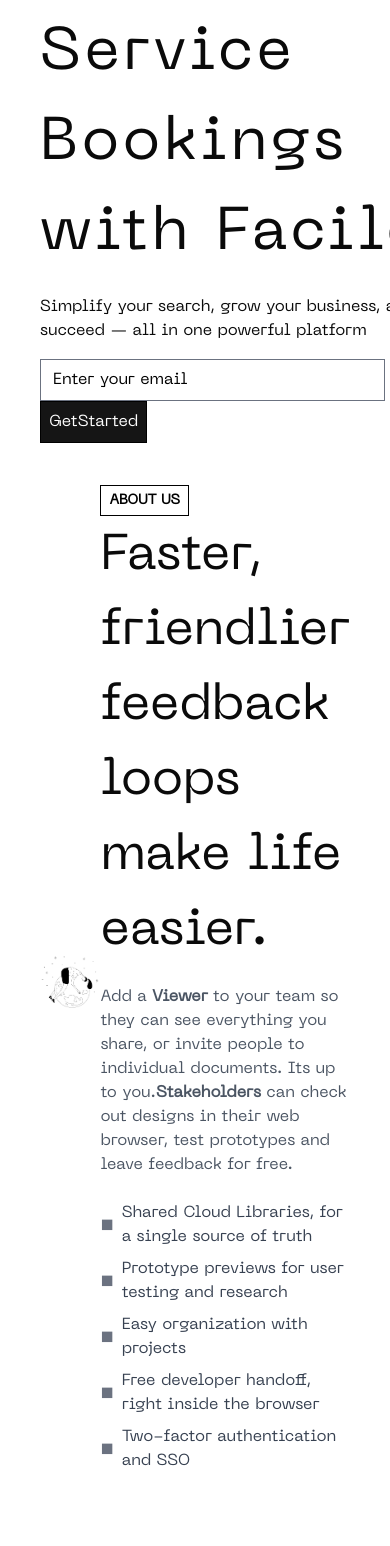
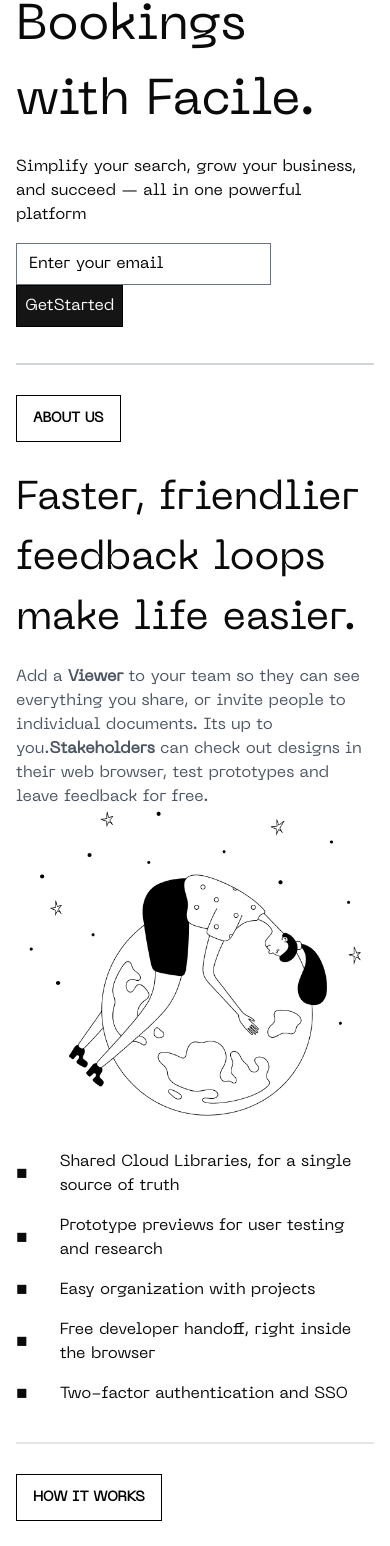
Before and after one commit to Aminegha10/ReservatiionApp, a React app in the folder frontend/: page / in a window 390 px wide. Shown: the part 415-1961 px from the top of the page. Built offline with nearby package versions, Linux system fonts and the light colour scheme; no server answers; the HTML template or start-up script is replaced by a standard one.

Commit message:
add responsive

```diff
--- a/frontend/package.json
+++ b/frontend/package.json
@@ -4,7 +4,7 @@
   "version": "0.0.0",
   "type": "module",
   "scripts": {
-    "dev": "vite",
+    "dev": "vite --host",
     "build": "vite build",
     "lint": "eslint .",
     "preview": "vite preview"
--- a/frontend/src/App.jsx
+++ b/frontend/src/App.jsx
@@ -38,9 +38,9 @@ export default function App() {
   return (
     <div className="flex flex-col min-h-screen font-HeroText">
       <NavBar />
-      <div className="flex-grow px-[40px]">
-        <Routes>
-          <Route path="/" element={<Home />} />
+      <div className="flex-grow md:px-[40px] px-4">
+        <Routes path="/">
+          <Route index element={<Home />} />
           <Route path="/about" element={<About />} />
           <Route path="/work" element={<Work />} />
 
@@ -57,11 +57,19 @@ export default function App() {
               }
             />
             {/* Add the route for WelcomePrestataire */}
-            <Route path="welcome" element={<WelcomePrestataire isPrestataire={true} />} />
+            <Route
+              path="welcome"
+              element={<WelcomePrestataire isPrestataire={true} />}
+            />
 
             {/* Protected Routes */}
             <Route
-              element={<ProtectedRoutes User="prestataire" isLoggedIn={isPrestataireLoggedIn} />}
+              element={
+                <ProtectedRoutes
+                  User="prestataire"
+                  isLoggedIn={isPrestataireLoggedIn}
+                />
+              }
             >
               <Route path="addCreneau" element={<AddCreneau />} />
               <Route path="services">
@@ -103,11 +111,16 @@ export default function App() {
               }
             />
             {/* Add the route for WelcomePrestataire for client */}
-            <Route path="welcome" element={<WelcomePrestataire isPrestataire={false} />} />
+            <Route
+              path="welcome"
+              element={<WelcomePrestataire isPrestataire={false} />}
+            />
 
             {/* Protected Routes */}
             <Route
-              element={<ProtectedRoutes isLoggedIn={isClientLoggedIn} User="client" />}
+              element={
+                <ProtectedRoutes isLoggedIn={isClientLoggedIn} User="client" />
+              }
             >
               <Route path="prestataires">
                 <Route path="" element={<GetPrestataires />} />
@@ -122,7 +135,7 @@ export default function App() {
           </Route>
         </Routes>
       </div>
-      <Footer/>
+      <Footer />
     </div>
   );
 }
--- a/frontend/src/pages/home/Home.jsx
+++ b/frontend/src/pages/home/Home.jsx
@@ -13,6 +13,8 @@ import AOS from "aos";
 import "aos/dist/aos.css";
 
 const Home = () => {
+  window.scrollTo(0, 0); // Scrolls to the top
+
   AOS.init({
     // Global settings:
     disable: false, // accepts following values: 'phone', 'tablet', 'mobile', boolean, expression or function
@@ -25,32 +27,34 @@ const Home = () => {
     throttleDelay: 99, // the delay on throttle used while scrolling the page (advanced)
 
     // Settings that can be overridden on per-element basis, by `data-aos-*` attributes:
-    offset: 260, // offset (in px) from the original trigger point
+    offset: 280, // offset (in px) from the original trigger point
     delay: 0, // values from 0 to 3000, with step 50ms
     duration: 2000, // values from 0 to 3000, with step 50ms
     easing: "ease", // default easing for AOS animations
     once: false, // whether animation should happen only once - while scrolling down
     mirror: false, // whether elements should animate out while scrolling past them
-    anchorPlacement: "top-bottom", // defines which position of the element regarding to window should trigger the animation
   });
 
   return (
-    <>
+    <main className="overflow-hidden md:space-y-0 space-y-11">
       {/* -----------------Header Section-------------------------- */}
 
       {/* Hero Section  */}
       <section
         data-aos="zoom-in"
-        className="flex container mx-auto font-HeroText items-center gap-10 space-x-2"
+        className="flex container pb-9 border-b-2 border-gray-300 pt-2 md:pt-0 md:mx-auto font-HeroText items-center gap-10 space-x-2"
       >
         {/* HeroText */}
         <div className="space-y-4  ">
-          <div className="text-[60px] tracking-[4px] font-regular">
+          <div className="text-[60px] hidden md:block  tracking-[4px] font-regular">
             Effortlessly Manage & <br />
             Optimize Your Service <br />
-            Bookings with Facile
+            Bookings with Facile.
           </div>
-          <div>
+          <div className="text-[50px] md:hidden pt-4  md:tracking-[4px] font-regular">
+            Effortlessly Manage & Optimize Your Service Bookings with Facile.
+          </div>
+          <div className="">
             Simplify your search, grow your business, and succeed — all in one
             powerful platform
           </div>
@@ -58,7 +62,7 @@ const Home = () => {
             <input
               type="text"
               placeholder="Enter your email"
-              className="placeholder:text-black pr-[102px]"
+              className="placeholder:text-black md:pr-[102px]"
             />
             <button className="bg-[#151515] border border-solid border-black text-white p-[8px]">
               GetStarted
@@ -66,106 +70,129 @@ const Home = () => {
           </div>
         </div>
         {/* HeroPicture */}
-        <div>
+        <div className="hidden md:block">
           <img src={HeroPicture} alt="" className="max-w-full h-auto" />
         </div>
       </section>
-
       {/*--------------- Header Section------------------------ */}
       {/* About us  */}
-      <div
-        className="flex justify-between items-center py-12"
-        data-aos="fade-right"
-      >
-        <div className="w-[700px]">
+      <section data-aos="zoom-in" className="pb-9 border-b-2">
+        <div className="flex justify-between items-center md:py-12">
+          <div className="hidden md:block w-[700px]">
             <img src={AboutUs} alt="Illustration" />
           </div>
           <div className="w-[800px]">
-          <h3 className="text-sm  font-semibold text-black uppercase">
-            <span className="border solid p-2 border-black"> About Us</span>
+            <h3 className="text-sm  font-semibold  text-black uppercase md:mb-4 mb-10">
+              <span className="border solid md:py-3  md:px-4 p-4 border-black ">
+                {" "}
+                About Us
+              </span>
             </h3>
-          <h1 className="text-[50px]  mt-2">
+            <h1 className="text-[40px]  mt-2">
               Faster, friendlier feedback loops make life easier.
             </h1>
             <p className="text-gray-600 mt-4">
-            Add a <span className="font-semibold">Viewer</span> to your team so
-            they can see everything you share, or invite people to individual
-            documents. Its up to you.
+              Add a <span className="font-semibold">Viewer</span> to your team
+              so they can see everything you share, or invite people to
+              individual documents. Its up to you.
               <span className="font-semibold">Stakeholders</span> can check out
-            designs in their web browser, test prototypes and leave feedback for
-            free.
+              designs in their web browser, test prototypes and leave feedback
+              for free.
             </p>
-          <ul className="mt-6 space-y-2 text-gray-700">
-            <li className="flex items-center">
-              <span className="text-gray-500 mr-2">◼</span> Shared Cloud
+            <div className="md:hidden mb-8 ">
+              <img src={AboutUs} alt="Illustration" />
+            </div>
+            <ul className="mt-6 md:block hidden space-y-2 text-gray-700">
+              <li className="">
+                <span className="text-gray-500 md:mr-2  ">◼</span> Shared Cloud
                 Libraries, for a single source of truth
               </li>
-            <li className="flex items-center">
+              <li className="">
                 <span className="text-gray-500 mr-2">◼</span> Prototype previews
                 for user testing and research
               </li>
-            <li className="flex items-center">
+              <li className="">
                 <span className="text-gray-500 mr-2">◼</span> Easy organization
                 with projects
               </li>
-            <li className="flex items-center">
+              <li className="">
                 <span className="text-gray-500 mr-2">◼</span> Free developer
                 handoff, right inside the browser
               </li>
-            <li className="flex items-center">
+              <li className="">
                 <span className="text-gray-500 mr-2">◼</span> Two-factor
                 authentication and SSO
               </li>
             </ul>
+
+            {/* Mobile Responsive */}
+            <div className="md:hidden flex flex-col gap-4">
+              <div className="flex items-center gap-8">
+                <div className="text-sm">◼</div>
+                <div>Shared Cloud Libraries, for a single source of truth</div>
+              </div>
+              <div className="flex items-center gap-8">
+                <div className="text-sm">◼</div>
+                <div>Prototype previews for user testing and research</div>
+              </div>
+              <div className="flex items-center gap-8">
+                <div className="text-sm">◼</div>
+                <div>Easy organization with projects</div>
+              </div>
+              <div className="flex items-center gap-8">
+                <div className="text-sm">◼</div>
+                <div>Free developer handoff, right inside the browser</div>{" "}
+              </div>
+              <div className="flex items-center gap-8">
+                <div className="text-sm">◼</div>
+                <div>Two-factor authentication and SSO</div>{" "}
               </div>
             </div>
-      {/*  */}
-      <div
-        className="bg-white text-gray-900 flex justify-between items-center py-8"
-        data-aos="fade-left"
-      >
+          </div>
+        </div>
+      </section>
+
+      {/* How it works  */}
+      <section data-aos="zoom-in" className="pb-9 border-b-2">
+        <div className="bg-white text-gray-900 flex gap-48 items-center md:py-8">
           <div className="w-[700px]">
-          <h3 className="text-sm font-semibold text-black uppercase">
-            <span className="border solid p-2 border-black"> How It Works</span>
+            <h3 className="text-sm  font-semibold text-black uppercase md:mb-4 mb-10">
+              <span className="border solid p-4 border-black">
+                How It Works
+              </span>
             </h3>
-          <h1 className="text-[50px]  mt-2">
+            <h1 className="text-[40px]  mt-2">
               Building the best space for collaboration.
             </h1>
-          <div className="mt-6 space-y-6 pl-6">
-            <div className="flex items-center space-x-7">
-              <div>
+            <div className="md:hidden w-[400px]">
+              <img className="w-full" src={How} alt="Illustration" />
+            </div>
+            <div className="mt-6 space-y-6 md:pl-6">
+              <div className="">
+                <h2 className="text-lg font-semibold flex items-center gap-3 mb-2">
                   <FaSearch className="text-4xl" />
-              </div>
-              <div>
-                <h2 className="text-lg font-semibold">
                   Créez un compte prestataire
                 </h2>
-                <p className="text-gray-600">
+                <p className="text-gray-600 ">
                   Inscrivez-vous en tant que prestataire pour commencer à offrir
                   vos services. Remplissez les informations nécessaires et
                   mettez en avant vos services.
                 </p>
               </div>
-            </div>
-            <div className="flex items-center space-x-7">
               <div>
+                <h2 className="text-lg font-semibold flex items-center gap-3 mb-2">
                   <FaHandsHelping className="text-4xl" />
-              </div>
-              <div>
-                <h2 className="text-lg font-semibold">Publiez vos services</h2>
+                  Publiez vos services
+                </h2>
                 <p className="text-gray-600">
                   Ajoutez des détails sur les services que vous proposez, y
                   compris les tarifs, les horaires, et des photos pour attirer
                   plus de clients.
                 </p>
               </div>
-            </div>
-            <div className="flex items-center space-x-7">
               <div>
+                <h2 className="text-lg font-semibold flex items-center gap-3 mb-2">
                   <FaCalendarAlt className="text-4xl" />
-              </div>
-              <div>
-                <h2 className="text-lg font-semibold">
                   Gérez vos réservations
                 </h2>
                 <p className="text-gray-600">
@@ -174,13 +201,9 @@ const Home = () => {
                   emploi du temps en fonction de vos disponibilités.
                 </p>
               </div>
-            </div>
-            <div className="flex items-center space-x-7">
               <div>
+                <h2 className="text-lg font-semibold flex items-center gap-3 mb-2">
                   <FaCheckCircle className="text-4xl" />
-              </div>
-              <div>
-                <h2 className="text-lg font-semibold">
                   Développez votre activité
                 </h2>
                 <p className="text-gray-600">
@@ -191,20 +214,24 @@ const Home = () => {
               </div>
             </div>
           </div>
-        </div>
-        <div className="w-[700px]">
-          <img src={How} alt="Illustration" />
+          <div className="md:w-[400px]">
+            <img className="w-full" src={How} alt="Illustration" />
           </div>
         </div>
+      </section>
+
       {/* FAQ QUESTIONS */}
-      <div className="bg-white min-h-screen p-10" data-aos="fade-up">
+      <section data-aos="zoom-in">
+        <div className="bg-white ">
           <div className=" w-full flex justify-between  items-center">
-          <div>
+            <div className="hidden md:block">
               <img src={FAQ} alt="FAQ Illustration" className="w-full mb-6" />
             </div>
             <div className="w-[700px]">
-            <h3 className="text-sm  font-semibold text-black uppercase">
-              <span className="border solid px-8 py-2 border-black"> FAQ</span>
+              <h3 className="text-sm md:mb-4  font-semibold text-black uppercase">
+                <span className="border solid px-10 py-3 border-black">
+                  FAQ
+                </span>
               </h3>
               <h2 className="text-4xl font-bold text-gray-900 mb-6 mt-8">
                 Common Questions.
@@ -214,16 +241,18 @@ const Home = () => {
                 questions, other information materials related to the financial
                 disclosure programme.
               </p>
-
+              <div className="md:hidden">
+                <img src={FAQ} alt="FAQ Illustration" className="w-full mb-6" />
+              </div>
               <div className="border-b border-gray-200 py-4">
                 <h3 className="text-lg font-semibold text-gray-900 flex justify-between">
                   How much does a Teams subscription cost?<span>+</span>
                 </h3>
                 <p className="text-gray-600 text-sm mt-2 hidden">
-                Contributors are members of your team who need access to use the
-                Mac app to create and edit Sketch documents. These prices don’t
-                include sales tax, which may still apply. Head over to our
-                pricing page to get full details.
+                  Contributors are members of your team who need access to use
+                  the Mac app to create and edit Sketch documents. These prices
+                  dont include sales tax, which may still apply. Head over to
+                  our pricing page to get full details.
                 </p>
               </div>
 
@@ -256,7 +285,8 @@ const Home = () => {
             </div>
           </div>
         </div>
-    </>
+      </section>
+    </main>
   );
 };
 
```
Also changed, not shown: frontend/src/components/Prestataire/ReservationsPrestataire.jsx (+9 -13 lines), 2 other files (tests, documents, lock files or other folders). Lines whose indentation alone changed are shown as unchanged.
